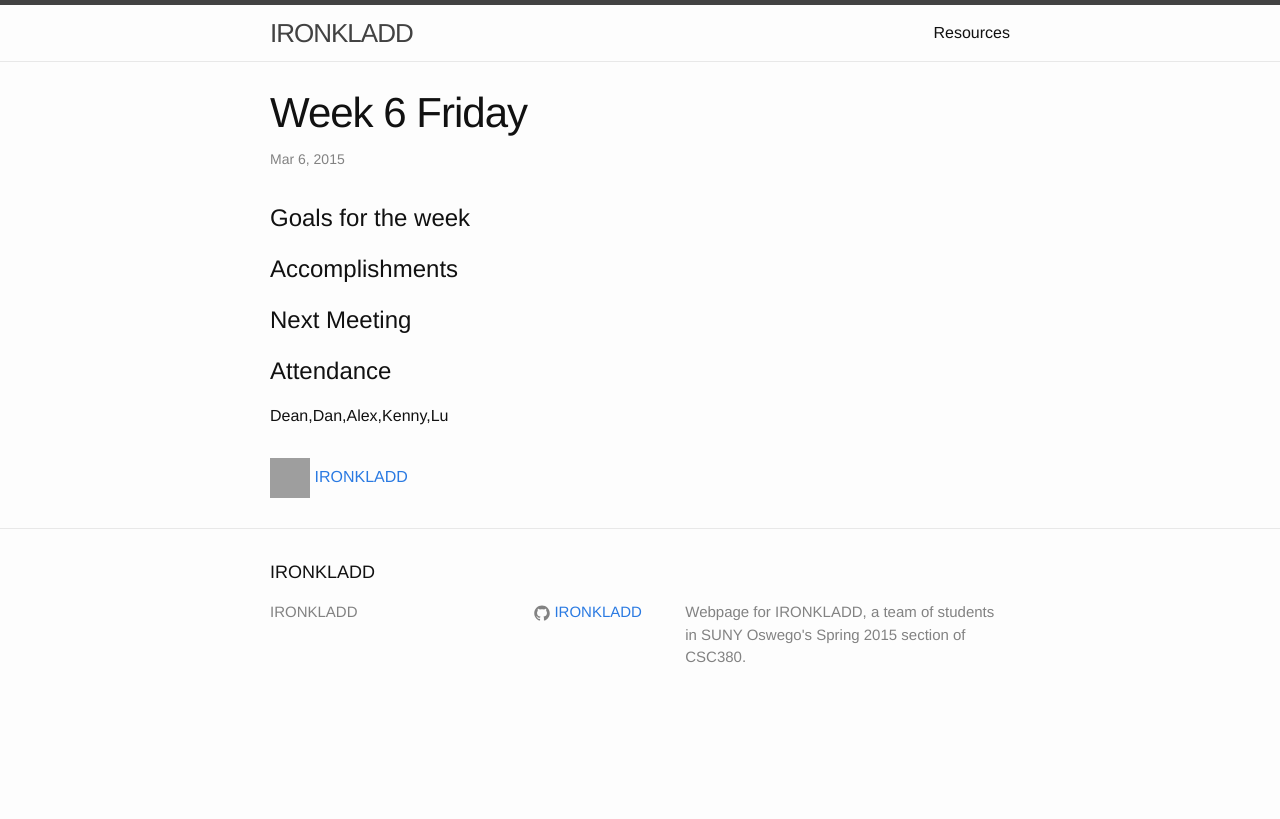
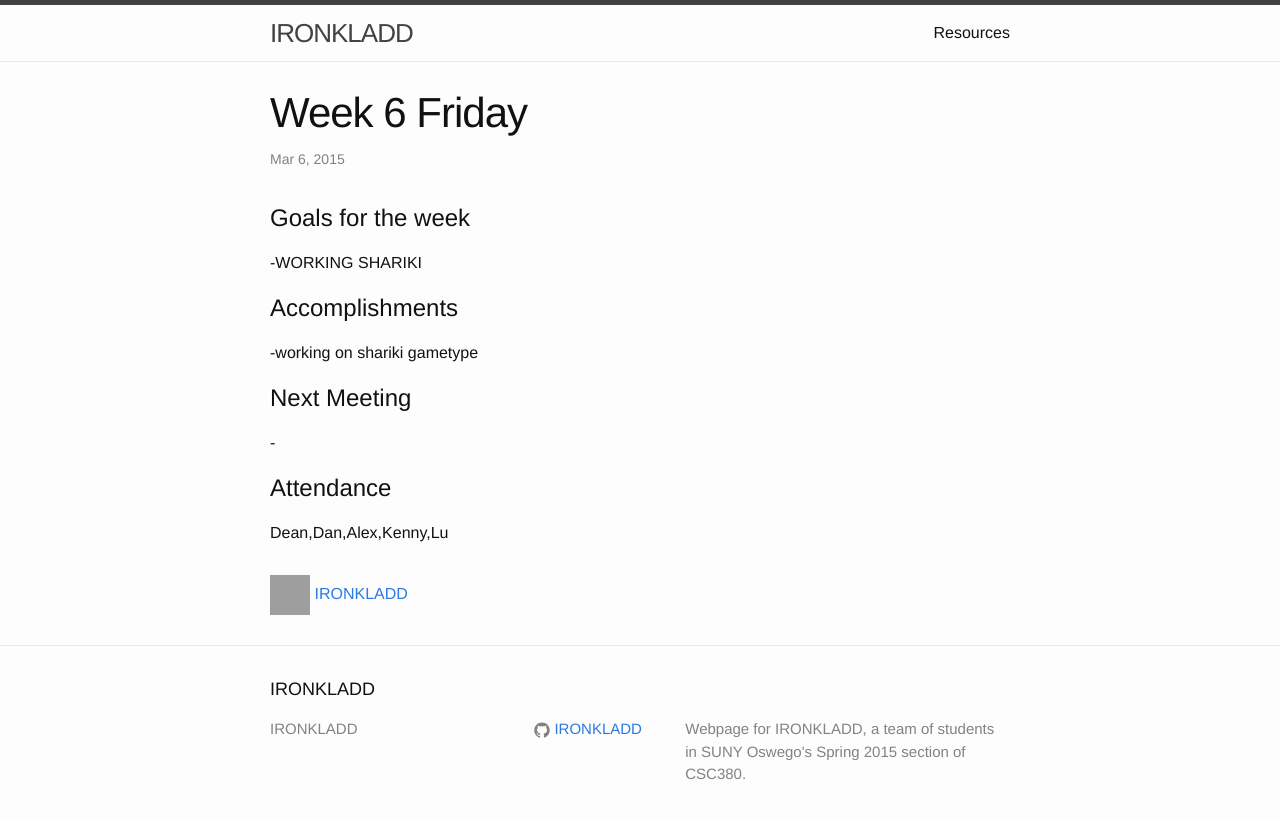
Before and after one commit to IRONKLADD/IRONKLADD.github.io, a Jekyll site: the page built from _posts/team_notes/2015-03-02-week-6B.markdown, in a window 1280 px wide. Shown: the top 819 px of the page. Built offline with Jekyll 4.4.1, drawn with Linux system fonts in a browser that asks for light colours; grey boxes are pictures that could not be loaded.

Commit message:
Update 2015-03-02-week-6B.markdown

```diff
--- a/_posts/team_notes/2015-03-02-week-6B.markdown
+++ b/_posts/team_notes/2015-03-02-week-6B.markdown
@@ -7,12 +7,15 @@ date: 2015-03-06T09:00:00-05:00
 ---
 
 # Goals for the week
+-WORKING SHARIKI
 
 
 # Accomplishments
+-working on shariki gametype
 
 
 # Next Meeting
+-
 
 # Attendance
 
```
